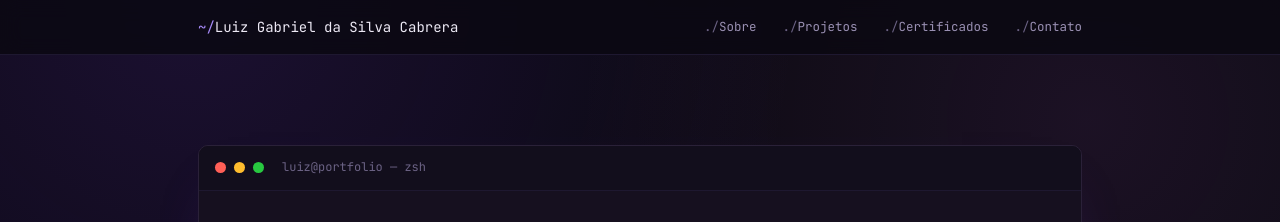
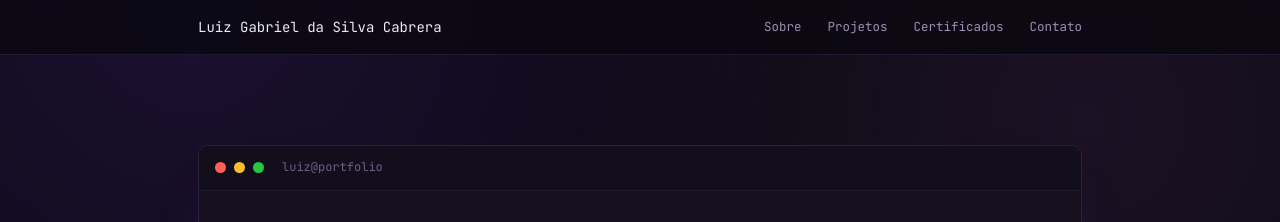
Before and after one commit to lgscabrera/lgscabrera.github.io, a plain HTML site: page index.html in a window 1280 px wide. Shown: the top 222 px of the page. Drawn offline with Linux system fonts and the light colour scheme.

Commit message:
Update index.html

```diff
--- a/index.html
+++ b/index.html
@@ -52,7 +52,7 @@
   nav.links{ display:flex; gap:26px; font-family:'JetBrains Mono', monospace; font-size:12.5px;}
   nav.links a{ text-decoration:none; color:var(--text-dim); transition:color .2s;}
   nav.links a:hover{ color:var(--violet);}
-  nav.links a::before{ content:"./"; color:var(--text-faint);}
+  nav.links a::before{ content:""; color:var(--text-faint);}
 
   .hero{ padding: 90px 0 70px;}
   .term{
@@ -184,7 +184,7 @@
 
 <header class="nav">
   <div class="nav-inner">
-    <div class="nav-id"><span class="prompt">~/</span>Luiz Gabriel da Silva Cabrera</div>
+    <div class="nav-id"><span class="prompt"></span>Luiz Gabriel da Silva Cabrera</div>
     <nav class="links">
       <a href="#sobre">Sobre</a>
       <a href="#projetos">Projetos</a>
@@ -200,7 +200,7 @@
     <div class="term reveal">
       <div class="term-bar">
         <span class="dot r"></span><span class="dot y"></span><span class="dot g"></span>
-        <span class="term-title">luiz@portfolio — zsh</span>
+        <span class="term-title">luiz@portfolio</span>
       </div>
       <div class="term-body">
         <div class="line"><span class="p">$</span> <span class="cmd">whoiam</span></div>
```
